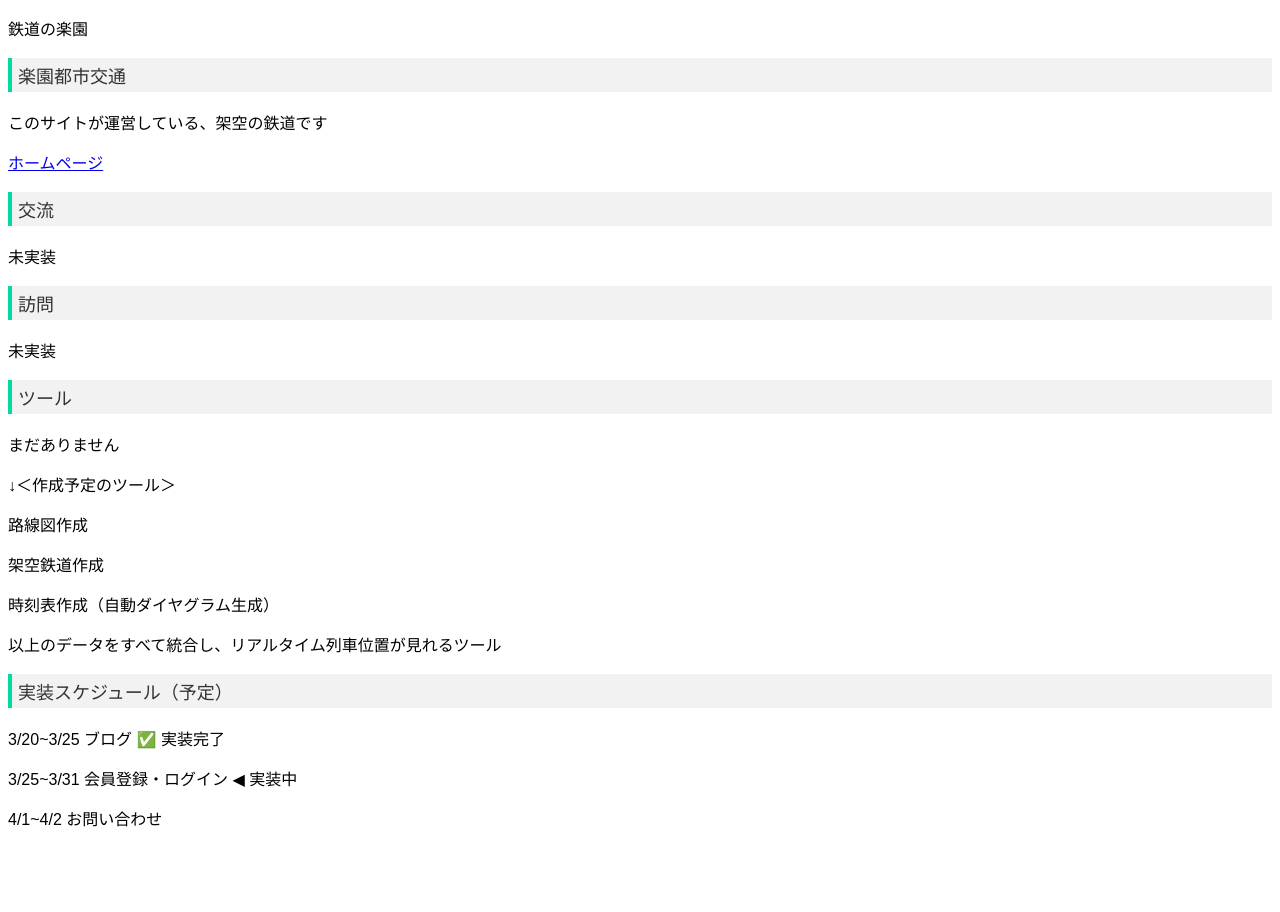
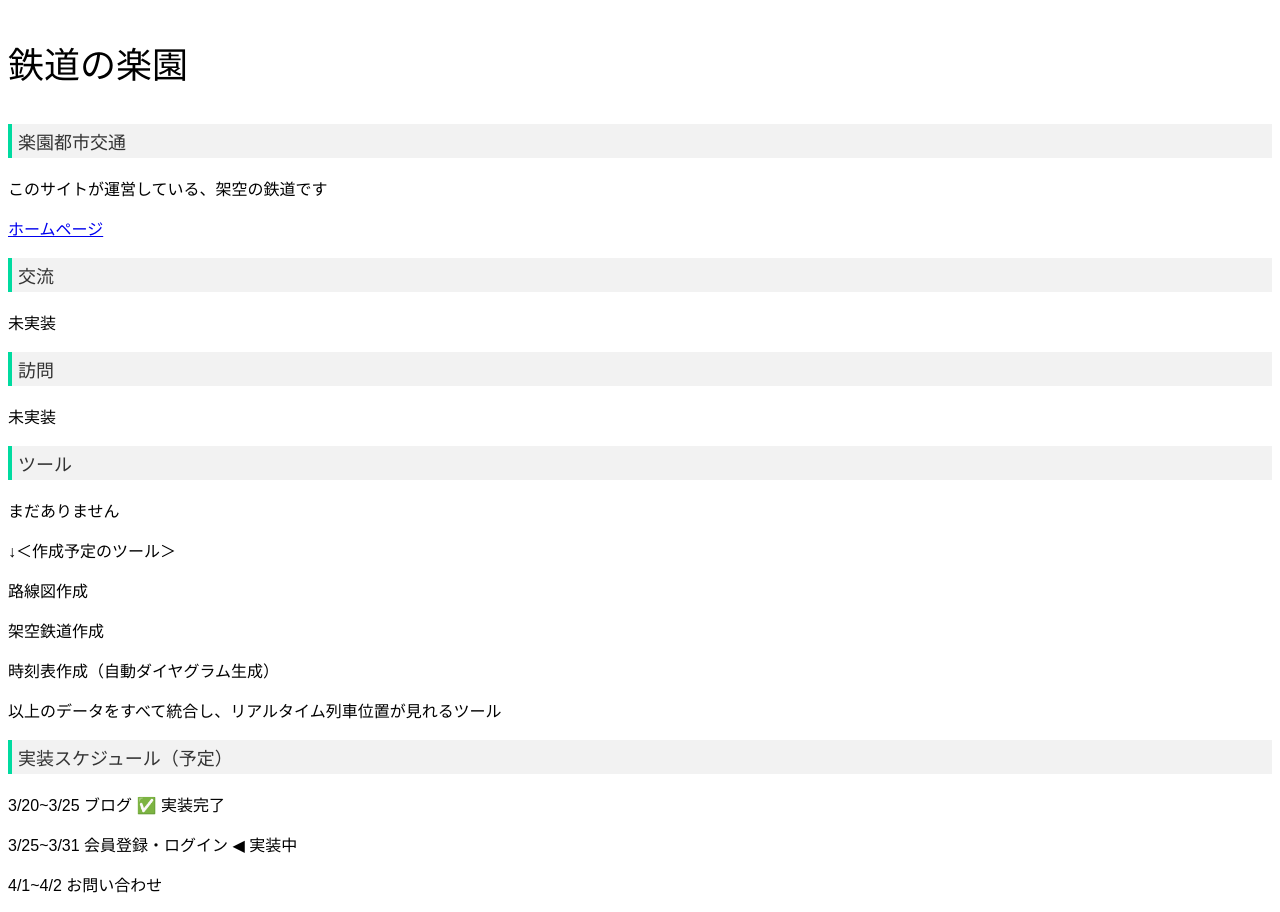
Before and after one commit to trainparadise/trainparadise, a Jekyll site: the page built from index.html, in a window 1280 px wide. Built offline with Jekyll 4.4.1, drawn with Linux system fonts in a browser that asks for light colours; comment, search, counter and statistics services are not loaded.

Commit message:
Update nav.html

```diff
--- a/_includes/nav.html
+++ b/_includes/nav.html
@@ -1,3 +1,3 @@
 <nav>
-  <p>鉄道の楽園</p>
+    <p class="title">鉄道の楽園</p>
 </nav>
```
